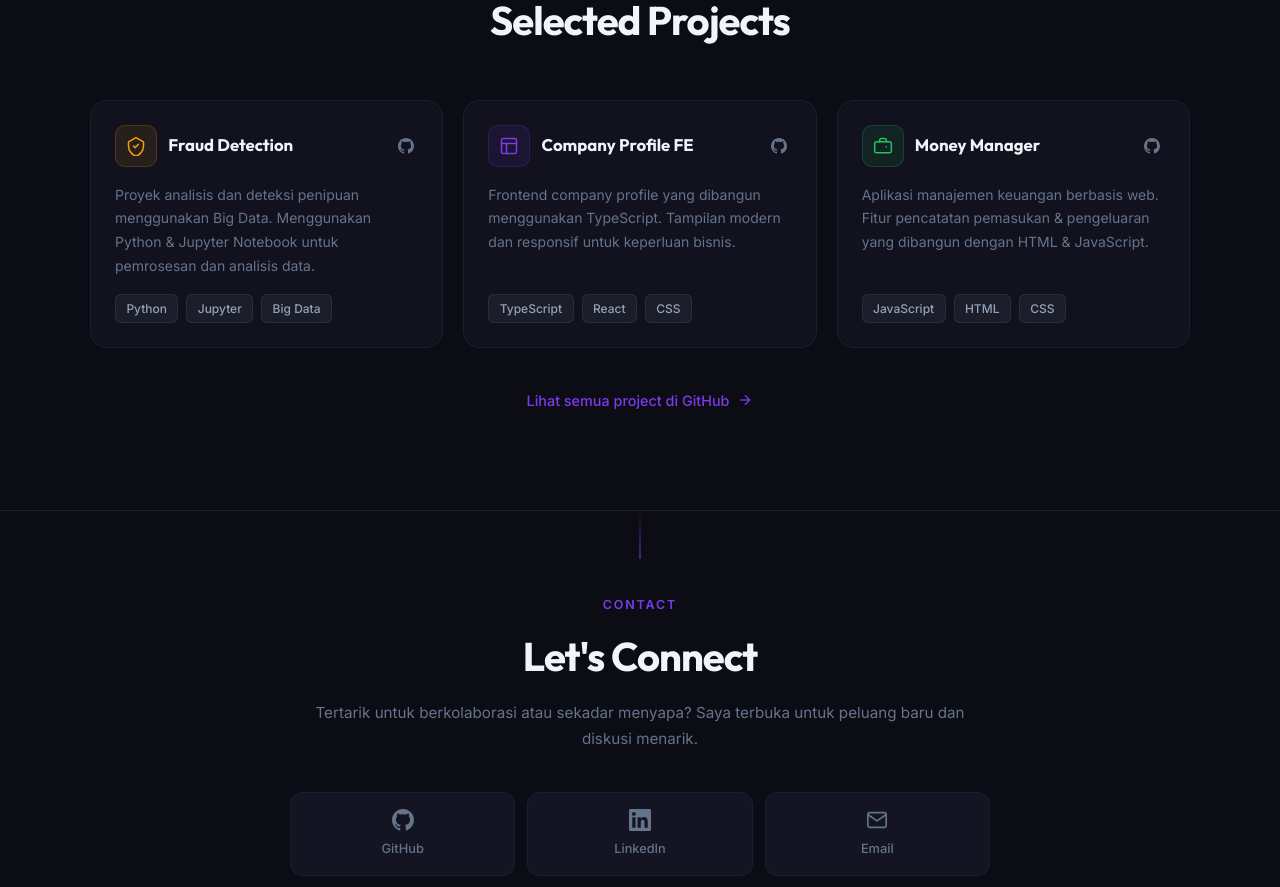
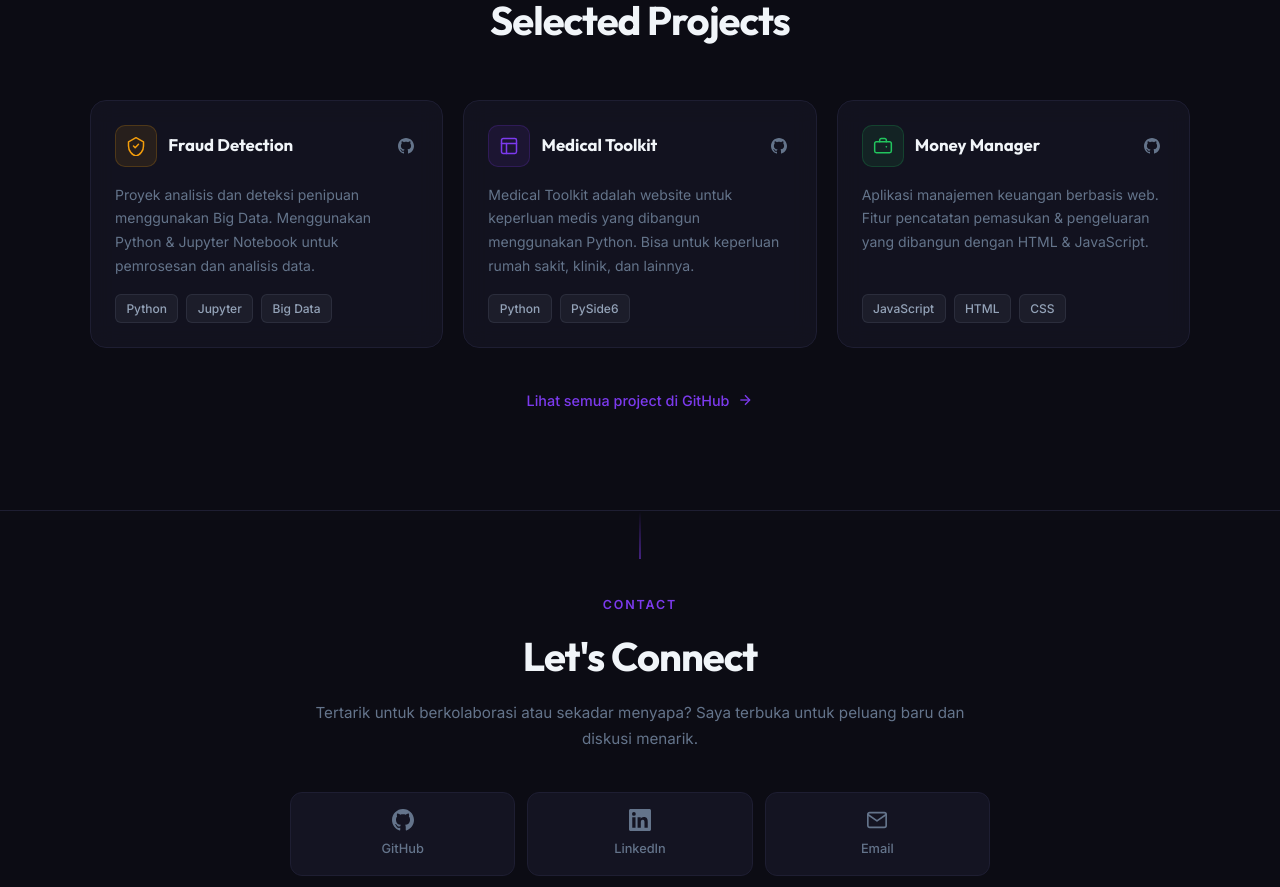
Before and after one commit to Marchiano535/mhiudev, a Next.js app: page / in a window 1280 px wide. Shown: the part 1520-2407 px from the top of the page. Built offline with nearby package versions, Linux system fonts and the light colour scheme.

Commit message:
ganti project

```diff
--- a/app/components/Projects.tsx
+++ b/app/components/Projects.tsx
@@ -15,13 +15,13 @@ const projects = [
     iconKey: "shield",
   },
   {
-    id: "compro-fe",
-    title: "Company Profile FE",
+    id: "medical-toolkit",
+    title: "Medical Toolkit",
     description:
-      "Frontend company profile yang dibangun menggunakan TypeScript. Tampilan modern dan responsif untuk keperluan bisnis.",
-    tech: ["TypeScript", "React", "CSS"],
+      "Medical Toolkit adalah website untuk keperluan medis yang dibangun menggunakan Python. Bisa untuk keperluan rumah sakit, klinik, dan lainnya.",
+    tech: ["Python", "PySide6"],
     color: "#7c3aed",
-    github: "https://github.com/Marchiano535/compro-fe",
+    github: "https://github.com/Marchiano535/medical-toolkit",
     live: null,
     iconKey: "layout",
   },
```
